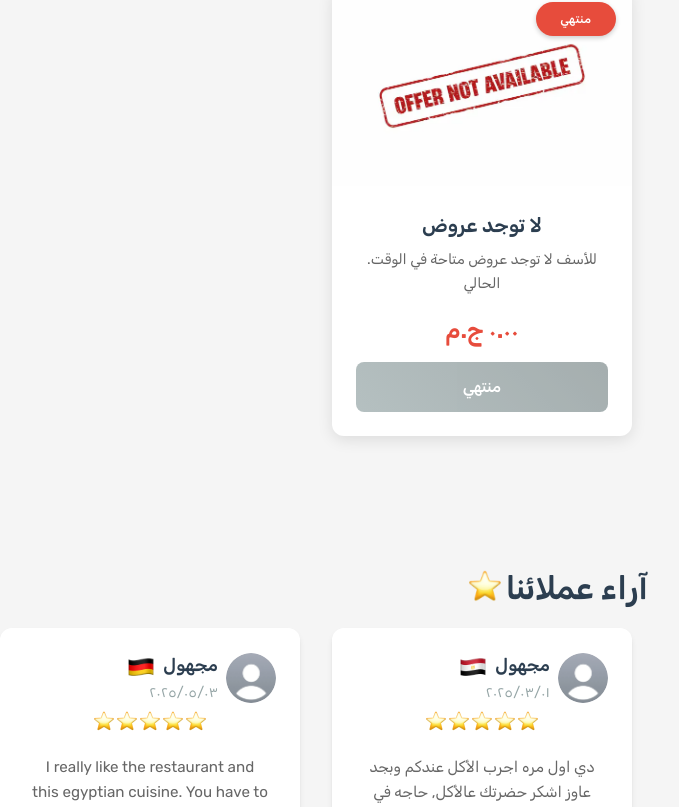
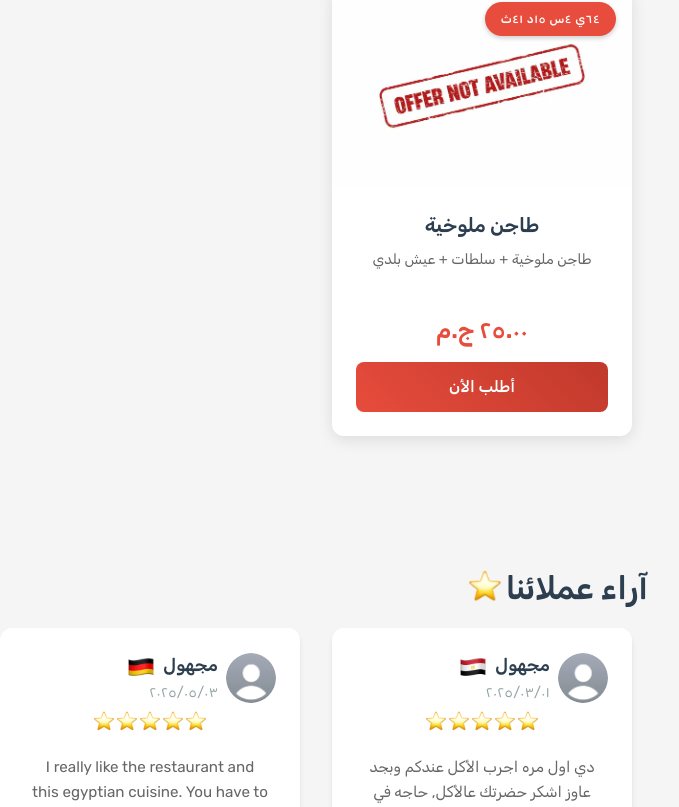
Before and after one commit to moradezzat/SEC-Restaurant, a Next.js app: page / in a window 1280 px wide. Shown: the part 1491-2298 px from the top of the page, without its empty margins (560-1239 px from the left). Built offline with nearby package versions, Linux system fonts and the light colour scheme.

Commit message:
Offer addition

```diff
--- a/src/app/page.js
+++ b/src/app/page.js
@@ -40,7 +40,8 @@ export default function Home() {
   };
 
   const Offers = [
-    { id: 1, Name: `${translations.offers_section.noOffers}`, Content: `${translations.offers_section.noOffersContent}`, Price: '0', Image: '/assets/No_Offers.webp', IsActive: true, Countdown: "2000-01-01T23:59:59" }
+    { id: 1, Name: 'طاجن ملوخية', Content: `طاجن ملوخية + سلطات + عيش بلدي`, Price: '25', Image: '/assets/No_Offers.webp', IsActive: true, Countdown: "2025-06-21T23:22:00" }
+    // { id: 1, Name: `${translations.offers_section.noOffers}`, Content: `${translations.offers_section.noOffersContent}`, Price: '0', Image: '/assets/No_Offers.webp', IsActive: true, Countdown: "2000-01-01T23:59:59" }
   ]
 
   const Reviews = [
```
